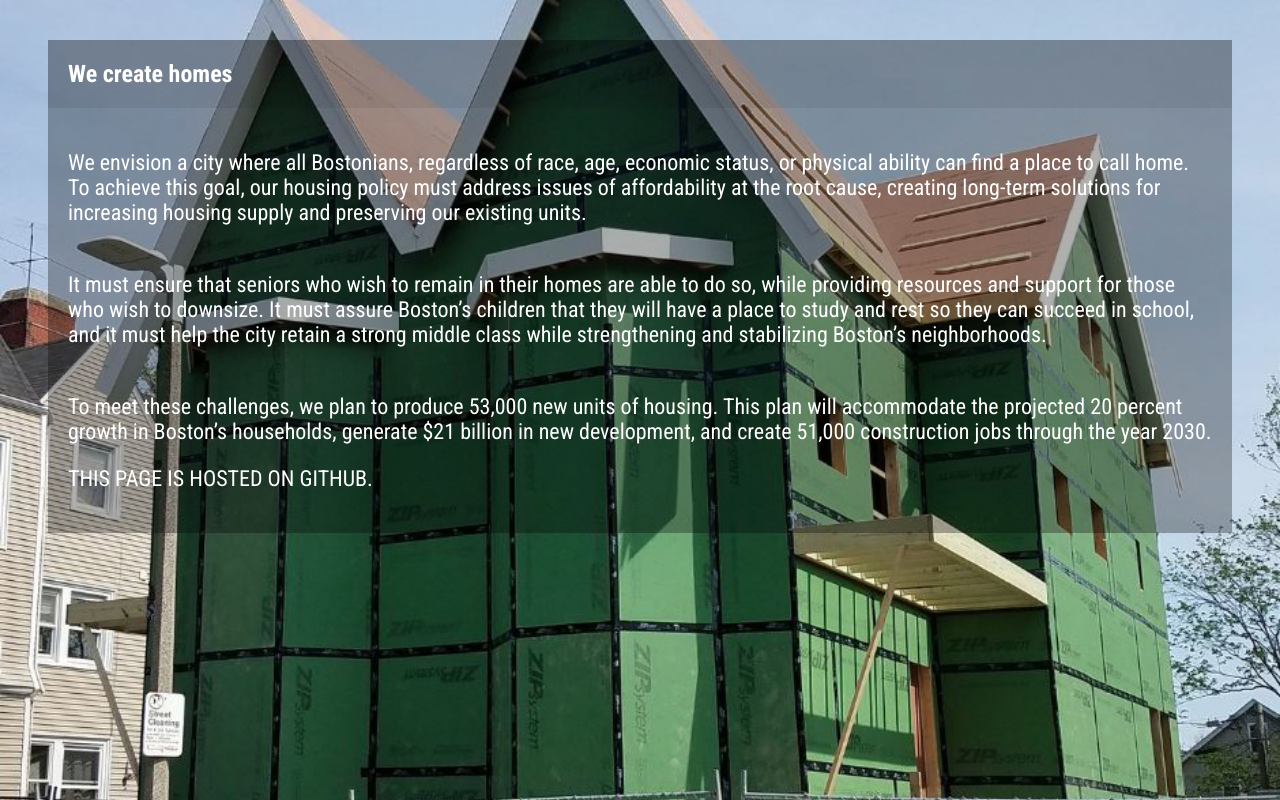
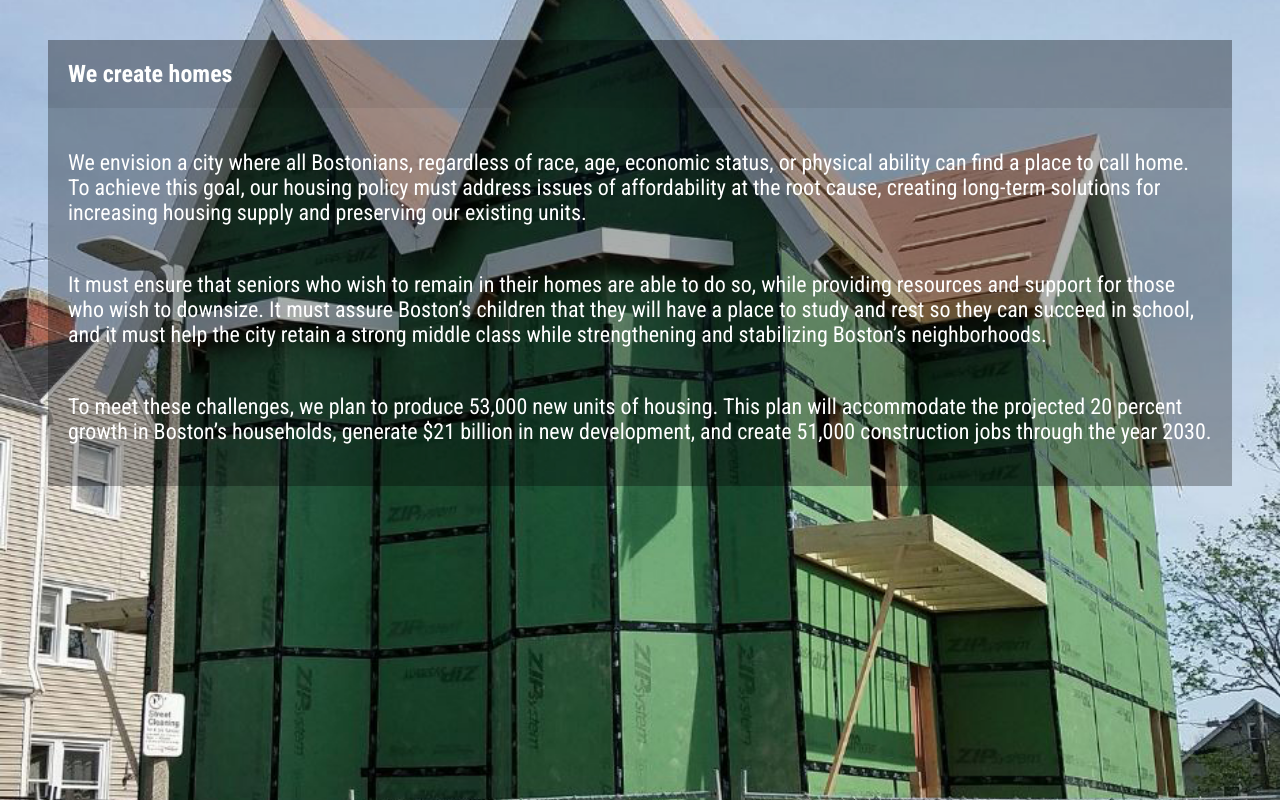
Before and after one commit to HubGary/HubGary.github.io, a plain HTML site: page index.html in a window 1280 px wide. Drawn offline with Linux system fonts and the light colour scheme.

Commit message:
removed line about GITHUB

```diff
--- a/index.html
+++ b/index.html
@@ -52,7 +52,7 @@ our existing units.<br/> <br/> </p>
 	<p>It must ensure that seniors who wish to remain in their homes are able to do so, while providing resources and support for those who wish to downsize. It must assure Boston’s children that they will have a place to study and rest so they can succeed in school, and it must help the city retain a strong middle class while strengthening and stabilizing Boston’s neighborhoods.<br/> <br/></p>
 
 	<p>To meet these challenges, we plan to produce 53,000 new units of housing. This plan will accommodate the projected 20 percent growth in Boston’s households, generate $21 billion in new development, and create 51,000 construction jobs through the year 2030.</p>
-	<p> THIS PAGE IS HOSTED ON GITHUB.</P>
+
 	</div>
 	</div>
 
```
